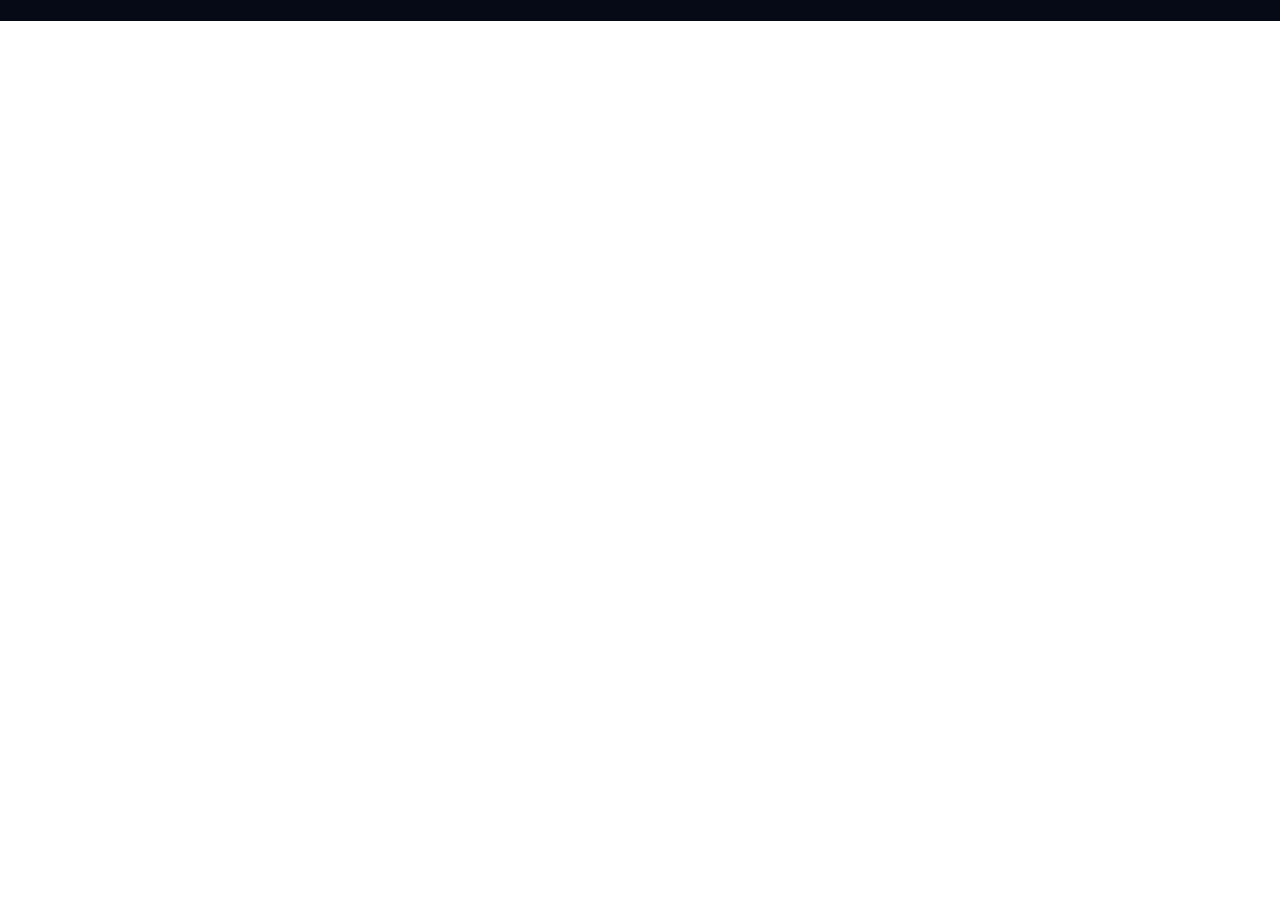
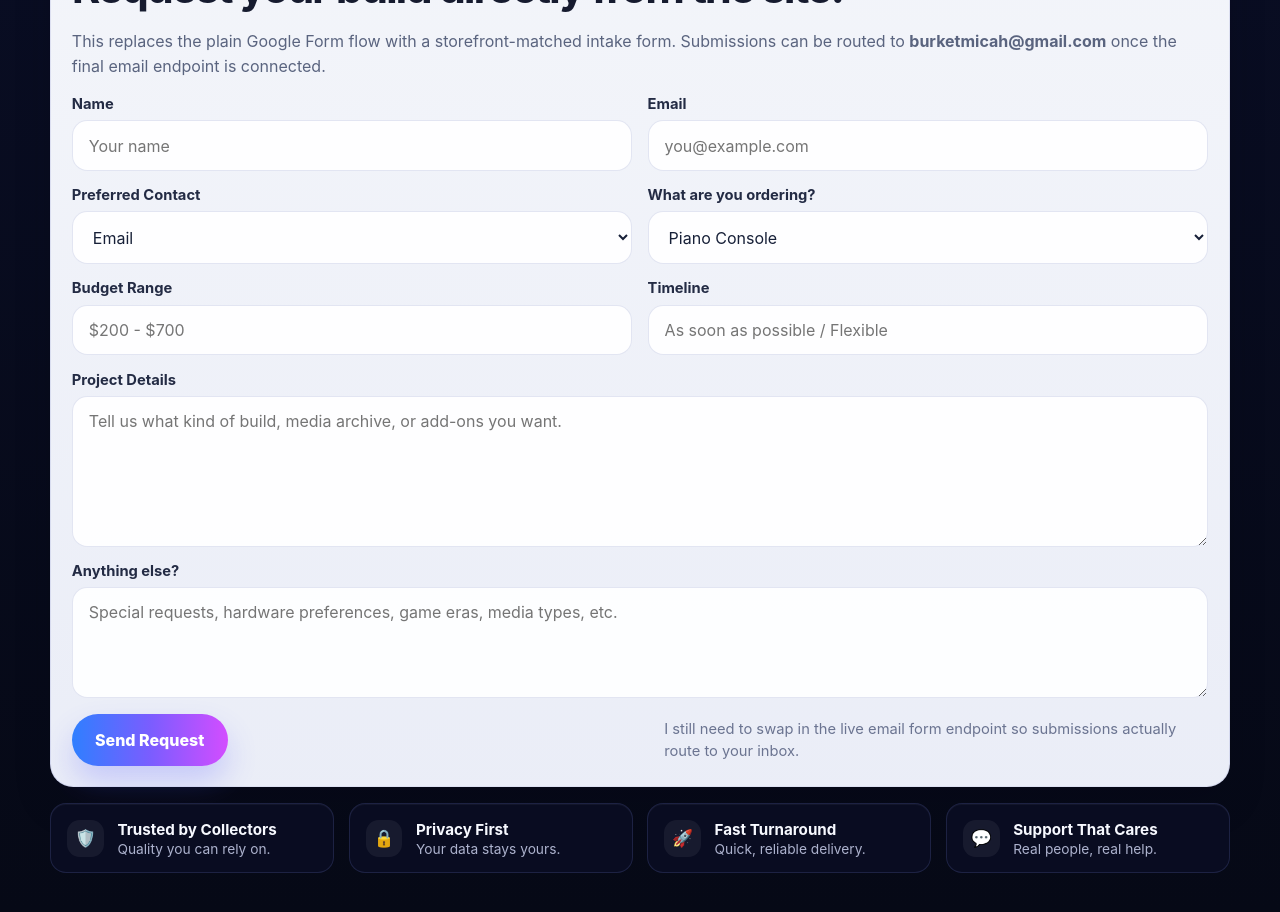
Before and after one commit to Nazerath-Floaters/legacy-library-labs, a React (Vite) app: page / in a window 1280 px wide. Shown: the part 1280-2192 px from the top of the page. Before the commit the page ends 1301 px from the top, so only its background shows below. Built offline with nearby package versions, Linux system fonts and the light colour scheme.

Commit message:
Add custom website intake form section

```diff
--- a/src/App.css
+++ b/src/App.css
@@ -430,6 +430,109 @@ img {
   background: linear-gradient(180deg, #b150ff, #8b37ec);
 }
 
+.order-form-card {
+  margin-top: 1.15rem;
+  padding: 1.3rem;
+  border-radius: 1.45rem;
+  background: linear-gradient(180deg, rgba(248, 250, 255, 0.98), rgba(239, 242, 252, 0.98));
+  color: #161b2f;
+  border: 1px solid rgba(115, 130, 198, 0.18);
+  box-shadow: 0 18px 36px rgba(2, 5, 20, 0.18);
+}
+
+.form-intro h2 {
+  margin: 0.35rem 0 0;
+  font-size: clamp(2rem, 3.4vw, 2.8rem);
+  letter-spacing: -0.05em;
+}
+
+.form-intro p {
+  color: #5a647f;
+  line-height: 1.55;
+}
+
+.form-kicker {
+  margin: 0;
+  color: #4f7bf2;
+  font-size: 0.82rem;
+  font-weight: 800;
+  letter-spacing: 0.1em;
+  text-transform: uppercase;
+}
+
+.custom-order-form {
+  margin-top: 1rem;
+}
+
+.form-grid {
+  display: grid;
+  grid-template-columns: repeat(2, minmax(0, 1fr));
+  gap: 0.95rem;
+}
+
+.form-grid label {
+  display: grid;
+  gap: 0.45rem;
+}
+
+.form-grid span {
+  color: #232b44;
+  font-size: 0.92rem;
+  font-weight: 700;
+}
+
+.form-grid input,
+.form-grid select,
+.form-grid textarea {
+  width: 100%;
+  border: 1px solid rgba(127, 140, 194, 0.22);
+  border-radius: 0.95rem;
+  padding: 0.9rem 1rem;
+  font: inherit;
+  color: #172038;
+  background: rgba(255, 255, 255, 0.9);
+  resize: vertical;
+}
+
+.form-grid input:focus,
+.form-grid select:focus,
+.form-grid textarea:focus {
+  outline: 2px solid rgba(79, 123, 242, 0.22);
+  border-color: rgba(79, 123, 242, 0.45);
+}
+
+.full-width {
+  grid-column: 1 / -1;
+}
+
+.form-actions {
+  display: flex;
+  align-items: center;
+  justify-content: space-between;
+  gap: 1rem;
+  margin-top: 1rem;
+}
+
+.submit-order-button {
+  border: 0;
+  border-radius: 999px;
+  padding: 1rem 1.45rem;
+  font: inherit;
+  font-weight: 800;
+  color: #fff;
+  background: linear-gradient(90deg, #2f7fff 0%, #7a5dff 50%, #d34dff 100%);
+  box-shadow: 0 16px 30px rgba(84, 88, 255, 0.24);
+  cursor: pointer;
+}
+
+.form-note {
+  margin: 0;
+  max-width: 34rem;
+  color: #6b7491;
+  font-size: 0.92rem;
+  line-height: 1.5;
+}
+
 .trust-row {
   display: grid;
   grid-template-columns: repeat(4, minmax(0, 1fr));
@@ -477,7 +580,8 @@ img {
 
 @media (max-width: 1024px) {
   .service-grid,
-  .trust-row {
+  .trust-row,
+  .form-grid {
     grid-template-columns: 1fr;
   }
 
@@ -512,6 +616,21 @@ img {
 
   .service-grid {
     gap: 0.8rem;
+  }
+
+  .order-form-card {
+    margin-top: 1rem;
+    padding: 1rem;
+    border-radius: 1.35rem;
+  }
+
+  .form-actions {
+    flex-direction: column;
+    align-items: stretch;
+  }
+
+  .submit-order-button {
+    width: 100%;
   }
 
   .service-card {
--- a/src/App.jsx
+++ b/src/App.jsx
@@ -83,6 +83,8 @@ const trustPoints = [
   },
 ]
 
+const customFormAction = 'https://formspree.io/f/your-form-id'
+
 function App() {
   return (
     <div className="page-shell">
@@ -102,7 +104,7 @@ function App() {
             <br />
             Built for players, collectors, and creators.
           </p>
-          <a className="hero-cta" href={orderFormUrl} target="_blank" rel="noreferrer">
+          <a className="hero-cta" href="#custom-order-form">
             <span className="cta-icon">🚀</span>
             Start Your Setup
           </a>
@@ -136,13 +138,80 @@ function App() {
                   <p>{card.subline}</p>
                 </div>
 
-                <a className={`learn-button button-${card.accent}`} href={orderFormUrl} target="_blank" rel="noreferrer">
+                <a className={`learn-button button-${card.accent}`} href="#custom-order-form">
                   <span>Learn More</span>
                   <span aria-hidden="true">›</span>
                 </a>
               </div>
             </article>
           ))}
+        </section>
+
+        <section className="order-form-card" id="custom-order-form">
+          <div className="form-intro">
+            <p className="form-kicker">Custom Order Form</p>
+            <h2>Request your build directly from the site.</h2>
+            <p>
+              This replaces the plain Google Form flow with a storefront-matched intake form.
+              Submissions can be routed to <strong>burketmicah@gmail.com</strong> once the final email endpoint is connected.
+            </p>
+          </div>
+
+          <form className="custom-order-form" action={customFormAction} method="POST">
+            <div className="form-grid">
+              <label>
+                <span>Name</span>
+                <input type="text" name="name" placeholder="Your name" required />
+              </label>
+              <label>
+                <span>Email</span>
+                <input type="email" name="email" placeholder="you@example.com" required />
+              </label>
+              <label>
+                <span>Preferred Contact</span>
+                <select name="contact_preference" defaultValue="Email">
+                  <option>Email</option>
+                  <option>Discord</option>
+                  <option>Text Message</option>
+                </select>
+              </label>
+              <label>
+                <span>What are you ordering?</span>
+                <select name="service_interest" defaultValue="Piano Console">
+                  <option>Piano Console</option>
+                  <option>Archive Service</option>
+                  <option>Fan Games</option>
+                  <option>Custom Build</option>
+                </select>
+              </label>
+              <label>
+                <span>Budget Range</span>
+                <input type="text" name="budget" placeholder="$200 - $700" />
+              </label>
+              <label>
+                <span>Timeline</span>
+                <input type="text" name="timeline" placeholder="As soon as possible / Flexible" />
+              </label>
+              <label className="full-width">
+                <span>Project Details</span>
+                <textarea name="details" rows="6" placeholder="Tell us what kind of build, media archive, or add-ons you want." required />
+              </label>
+              <label className="full-width">
+                <span>Anything else?</span>
+                <textarea name="notes" rows="4" placeholder="Special requests, hardware preferences, game eras, media types, etc." />
+              </label>
+            </div>
+
+            <input type="hidden" name="_subject" value="Legacy Library Labs website order form" />
+            <input type="hidden" name="_replyto" value="burketmicah@gmail.com" />
+
+            <div className="form-actions">
+              <button type="submit" className="submit-order-button">Send Request</button>
+              <p className="form-note">
+                I still need to swap in the live email form endpoint so submissions actually route to your inbox.
+              </p>
+            </div>
+          </form>
         </section>
 
         <section className="trust-row" aria-label="Trust points">
```
